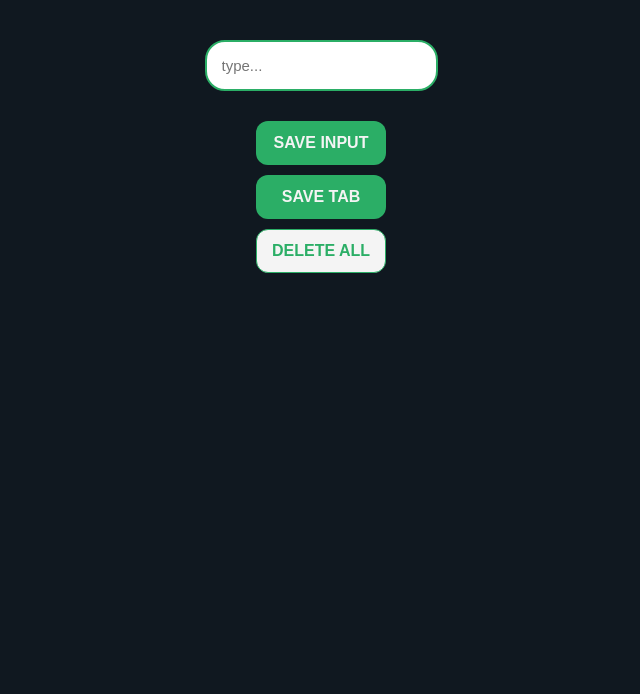
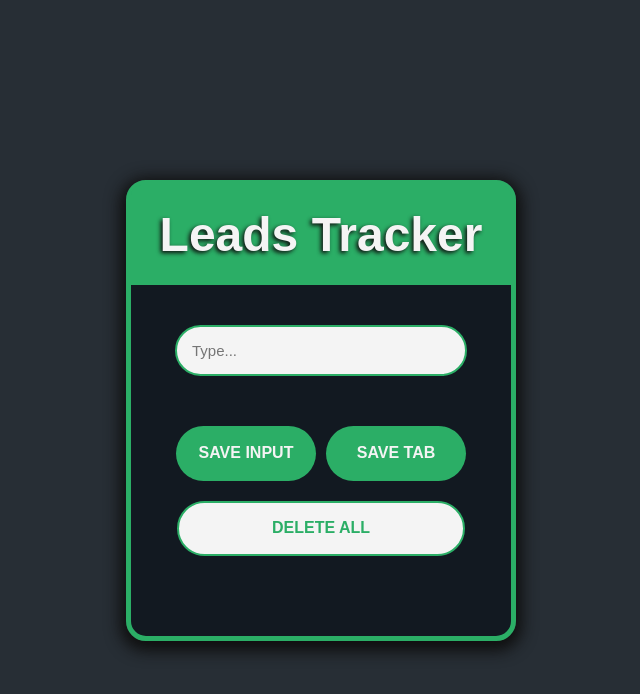
Before and after one commit to Sparsh47/bookmark-extension, a browser extension: page index.html in a window 1280 px wide. Shown: the whole page, without its empty margins (319-959 px from the left). Drawn offline with Linux system fonts and the light colour scheme; a web font is replaced by a local one.

Commit message:
Updated UI

```diff
--- a/index.css
+++ b/index.css
@@ -1,54 +1,132 @@
+@import url("https://fonts.googleapis.com/css2?family=Playfair+Display&display=swap");
+@import url("https://fonts.googleapis.com/css2?family=Sofia+Sans+Semi+Condensed:wght@500&display=swap");
 body {
   margin: 0px;
   padding: 10px;
   font-family: Arial, Helvetica, sans-serif;
-  background: #101820ff;
+  background: #101820e6;
   min-width: 310px;
+  height: 100vh;
+  display: grid;
+  place-content: center;
 }
+.wrapper {
+  position: relative;
+  width: 300px;
+  border: 5px solid #2bae66ff;
+  padding: 40px;
+  border-radius: 20px;
+  background-color: #101820e6;
+  -webkit-box-shadow: 0px 4px 15px 6px rgba(15, 15, 15, 1);
+  -moz-box-shadow: 0px 4px 15px 6px rgba(15, 15, 15, 1);
+  box-shadow: 0px 4px 15px 6px rgba(15, 15, 15, 1);
+}
+
+.name {
+  width: 100%;
+  height: 100px;
+  background-color: #2bae66ff;
+  position: absolute;
+  top: 0;
+  left: 0;
+  border-top-right-radius: 10px;
+  border-top-left-radius: 10px;
+  display: flex;
+  justify-content: center;
+  align-items: center;
+  font-size: 1.5em;
+  color: #f4f4f4;
+  font-family: "Sofia Sans Semi Condensed", sans-serif;
+  text-shadow: -2px 2px 4px rgba(15, 15, 15, 1);
+}
+
 input {
   border: 2px solid #2bae66ff;
   padding: 15px;
-  margin: 30px auto;
+  margin-inline: auto;
+  margin-block-start: 100px;
+  margin-block-end: 40px;
   display: block;
-  border-radius: 20px;
+  border-radius: 30px;
   font-size: 15px;
+  outline: none;
+  font-family: "Sofia Sans Semi Condensed", sans-serif;
+  background-color: #f4f4f4;
+  color: #222;
+  width: 86%;
 }
+
+.save {
+  display: flex;
+  justify-content: space-between;
+  align-items: center;
+}
+
 #input-btn {
   background-color: #2bae66ff;
   color: #f4f4f4;
   border: none;
-  padding: 13px;
+  padding: 15px;
   margin: auto;
   display: block;
   font-weight: bold;
-  border-radius: 12px;
+  border-radius: 30px;
   font-size: 16px;
-  width: 130px;
+  width: 140px;
+  height: 55px;
+  box-shadow: 0 0 0 0 #f4f4f4 inset;
+  transition: 0.2s ease-in-out;
+}
+
+#input-btn:hover {
+  box-shadow: -140px 0 0 0 inset #f4f4f4;
+  color: #2bae66ff;
+  cursor: pointer;
 }
 #delete-btn {
   background-color: #f4f4f4;
   color: #2bae66ff;
-  border: 1px solid;
-  padding: 12px;
+  border: 2px solid;
+  padding: 15px;
   margin: 10px auto;
   display: block;
   font-weight: bold;
-  border-radius: 12px;
+  border-radius: 30px;
   font-size: 16px;
-  width: 130px;
+  width: 288px;
+  height: 55px;
+  box-shadow: 0 0 0 0 inset #2bae66ff;
+  transition: 0.2s ease-in-out;
 }
+
+#delete-btn:hover {
+  cursor: pointer;
+  color: #f4f4f4;
+  box-shadow: -288px 0 0 0 inset #2bae66ff;
+}
+
 #tab-btn {
   background-color: #2bae66ff;
   color: #f4f4f4;
   border: none;
-  padding: 13px;
+  padding: 15px;
   margin: 10px auto;
   display: block;
   font-weight: bold;
-  border-radius: 12px;
+  border-radius: 30px;
   font-size: 16px;
-  width: 130px;
+  width: 140px;
+  height: 55px;
+  box-shadow: 0 0 0 0 #f4f4f4 inset;
+  transition: 0.2s ease-in-out;
 }
+
+#tab-btn:hover {
+  box-shadow: -140px 0 0 0 inset #f4f4f4;
+  color: #2bae66ff;
+  cursor: pointer;
+}
+
 #ul-el {
   list-style: none;
   color: #2bae66ff;
--- a/index.html
+++ b/index.html
@@ -2,16 +2,21 @@
 <html>
   <head>
     <title></title>
-        <link href="index.css" rel="stylesheet">
+    <link href="index.css" rel="stylesheet" />
   </head>
   <body>
-        <input type="text" id="input-el" placeholder="type...">
+    <div class="wrapper">
+      <div class="name">
+        <h1>Leads Tracker</h1>
+      </div>
+      <input type="text" id="input-el" placeholder="Type..." />
+      <div class="save">
         <button id="input-btn">SAVE INPUT</button>
         <button id="tab-btn">SAVE TAB</button>
+      </div>
       <button id="delete-btn">DELETE ALL</button>
-        <ul id="ul-el">
-
-        </ul>
+      <ul id="ul-el"></ul>
+    </div>
 
     <script src="index.js"></script>
   </body>
--- a/index.js
+++ b/index.js
@@ -51,7 +51,7 @@ tabBtn.addEventListener("click", function(){
     })
 })
 
-deleteBtn.addEventListener("dblclick", function(){
+deleteBtn.addEventListener("click", function(){
     localStorage.clear()
     myLeads=[]
     render(myLeads)
```
Lines whose indentation alone changed are shown as unchanged.
